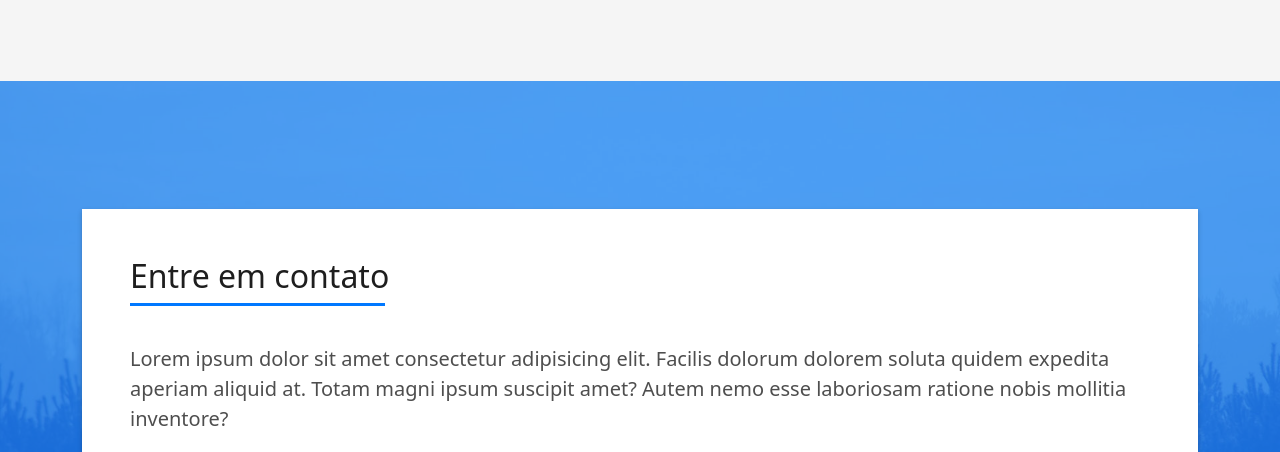
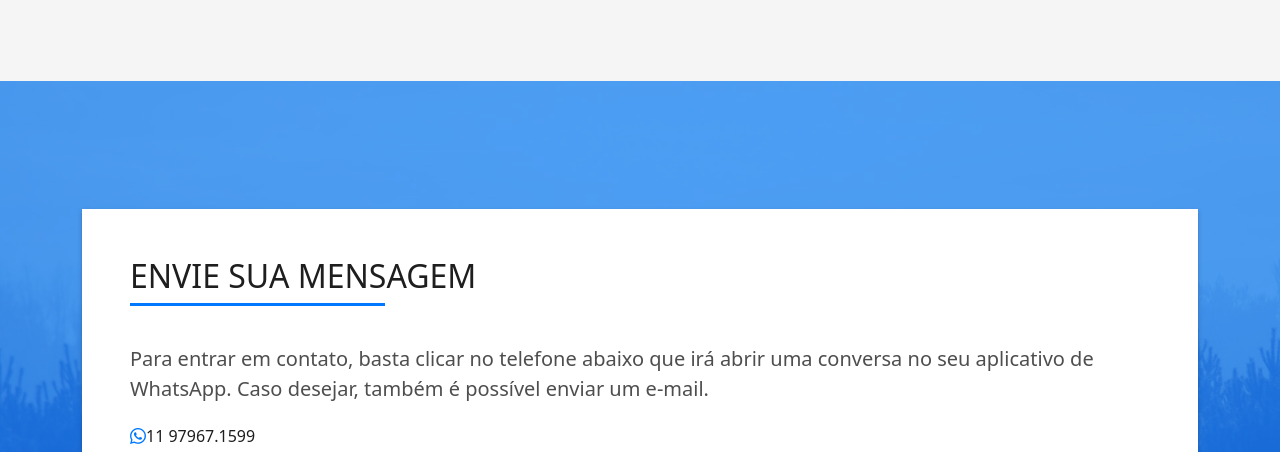
Before and after one commit to gtosilva89/gustavo, a plain HTML site: page index.html in a window 1280 px wide. Shown: the part 5421-5873 px from the top of the page. Drawn offline with Linux system fonts and the light colour scheme.

Commit message:
Update index.html

```diff
--- a/index.html
+++ b/index.html
@@ -654,16 +654,14 @@
                   <div class="col-md-12">
                     <div class="title-box-2 pt-4 pt-md-0">
                       <h5 class="title-left">
-                        Entre em contato
+                        ENVIE SUA MENSAGEM
                       </h5>
                     </div>
                     <div class="more-info">
                       <p class="lead">
-                        Lorem ipsum dolor sit amet consectetur adipisicing elit. Facilis dolorum dolorem soluta quidem
-                        expedita aperiam aliquid at.
-                        Totam magni ipsum suscipit amet? Autem nemo esse laboriosam ratione nobis
-                        mollitia inventore?
-                      </p>
+                        Para entrar em contato, basta clicar no telefone abaixo que irá abrir uma conversa no seu aplicativo de WhatsApp.
+                        Caso desejar, também é possível enviar um e-mail.
+                        </p>
                       <ul class="list-ico">
                         <li><span class="bi bi-whatsapp"><a href="https://api.whatsapp.com/send?phone=5511979671599" class="hasTooltip" data-placement="bottom" title="Clique para enviar uma mensagem" target="_blank">11 97967.1599</a></span></li>
                         <li><span class="bi bi-envelope-at"><a href="mailto:silva.gustavo@hotmail.com.br" class="hasTooltip" data-placement="bottom" title="Clique para escrever uma mensagem" target="_blank"> silva.gustavo@hotmail.com.br</a></span></li>
```
